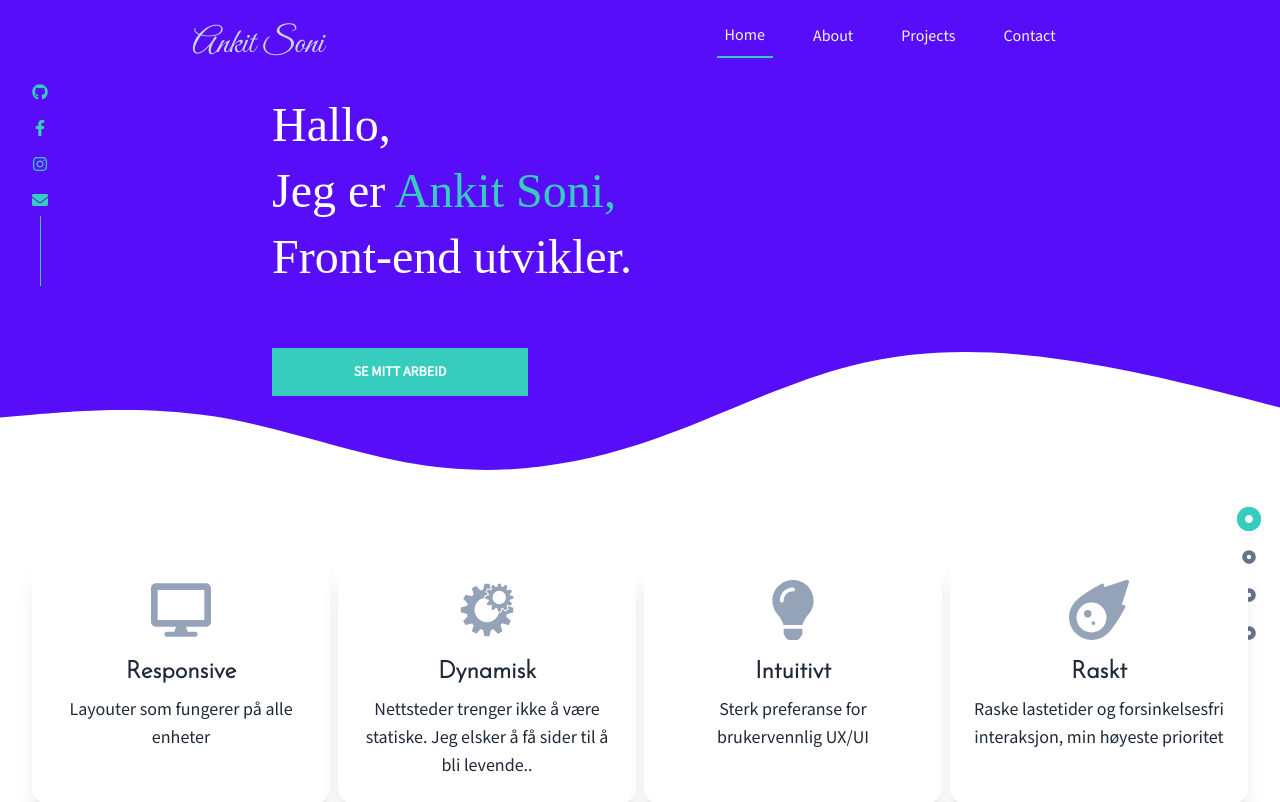
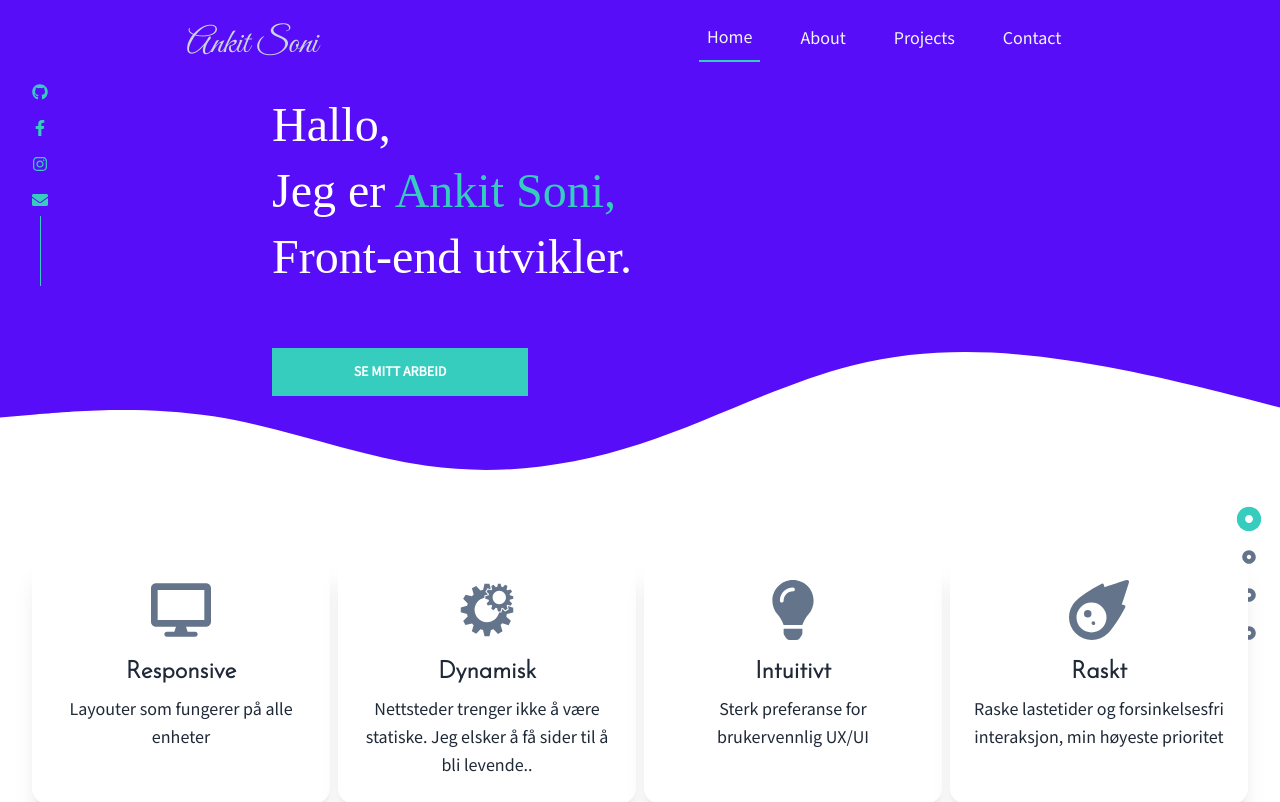
Before and after one commit to aktson/ankit-react-portfolio, a React (Create React App) app: page / in a window 1280 px wide. Shown: the top 802 px of the page. Built offline with nearby package versions, Linux system fonts and the light colour scheme; no server answers; a web font is replaced by a local one.

Commit message:
text size changed

```diff
--- a/src/index.css
+++ b/src/index.css
@@ -170,13 +170,13 @@ h2::after {
 }
 @layer components {
   .nav-li {
-    @apply inline-block mx-4 p-2 text-base hover:border-b-2 hover:border-b-accent-focus transition-all ease-in-out hover:animate-pulse cursor-pointer;
+    @apply inline-block mx-4 p-2 text-lg hover:border-b-2 hover:border-b-accent-focus transition-all ease-in-out hover:animate-pulse cursor-pointer;
   }
   .btn {
     @apply text-neutral-content rounded-none;
   }
   .about-icons {
-    @apply mx-auto mb-4 text-slate-400;
+    @apply mx-auto mb-4 text-slate-500;
   }
   .para-progress {
     @apply flex gap-6 items-center shadow-lg  p-4;
```
